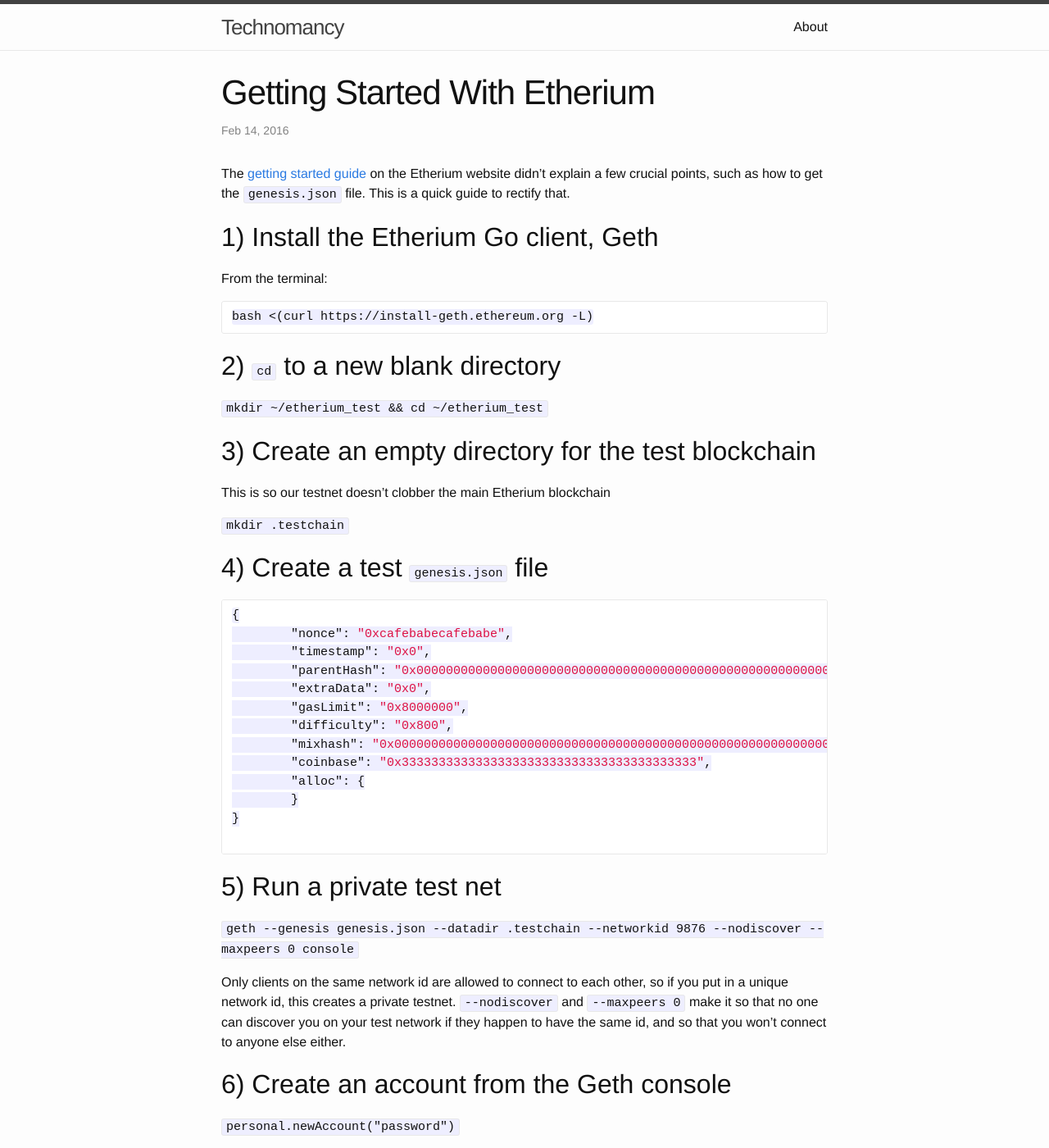
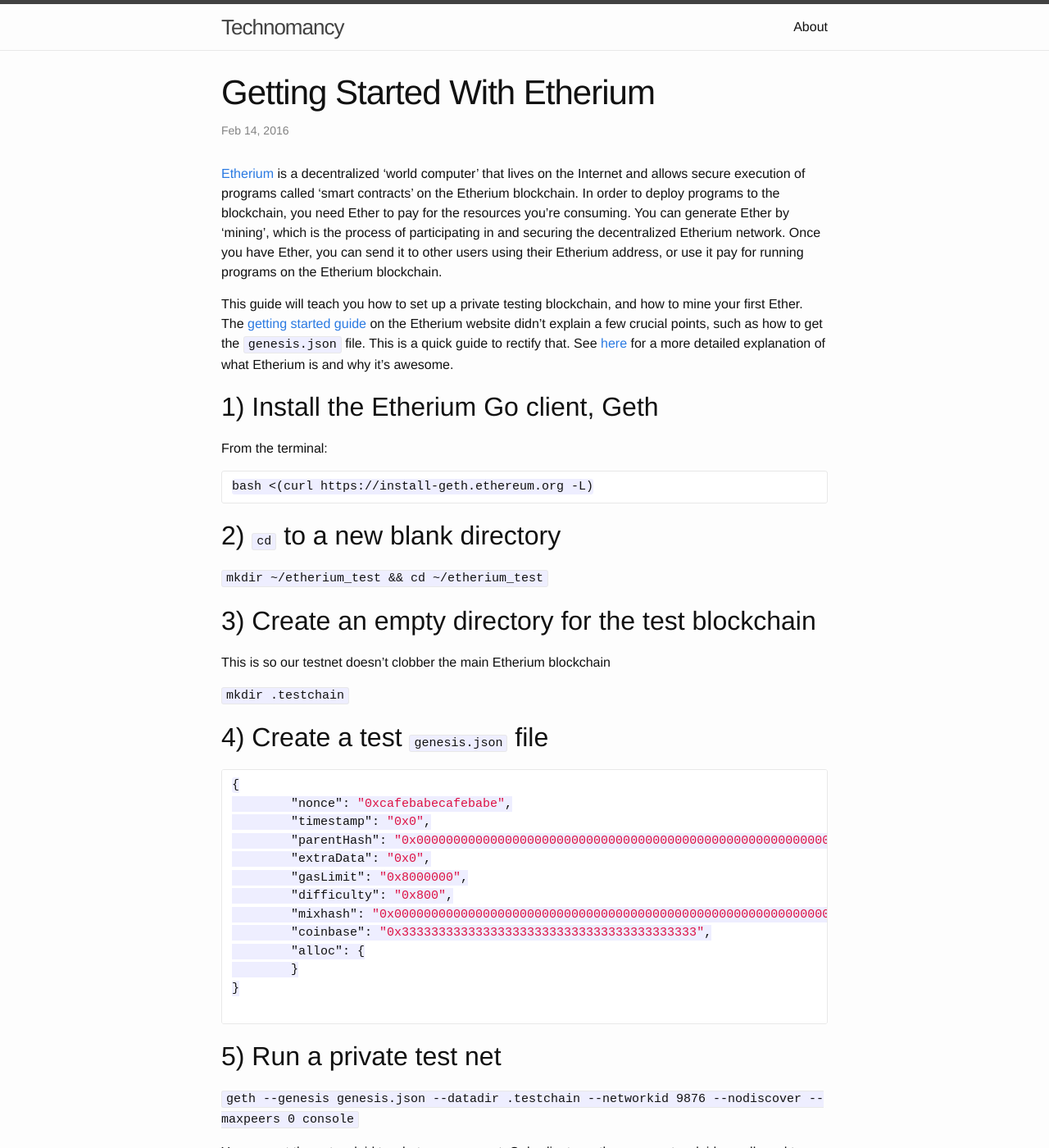
Before and after one commit to eliasbagley/eliasbagley.github.io, a Jekyll site: the page built from _posts/2016-02-14-getting-started-with-etherium.markdown, in a window 1280 px wide and 1400 px high. Shown: the whole window at 82% size. Built offline with Jekyll 4.4.1, drawn with Linux system fonts in a browser that asks for light colours; Markdown is read by kramdown in place of the engine named in the settings; comment, search, counter and statistics services are not loaded; some of the changed text lies outside the part shown.

Commit message:
Update the etherium post

```diff
--- a/_posts/2016-02-14-getting-started-with-etherium.markdown
+++ b/_posts/2016-02-14-getting-started-with-etherium.markdown
@@ -6,10 +6,11 @@ comments: true
 categories: etherium
 ---
 
-The [getting started guide][eth-get-started] on the Etherium website didn't explain a few crucial points, such as how to get the `genesis.json` file. This is a quick guide to rectify that.
+[Etherium][etherium-homepage] is a decentralized 'world computer' that lives on the Internet and allows secure execution of programs called 'smart contracts' on the Etherium blockchain. In order to deploy programs to the blockchain, you need Ether to pay for the resources you're consuming. You can generate Ether by 'mining', which is the process of participating in and securing the decentralized Etherium network. Once you have Ether, you can send it to other users using their Etherium address, or use it pay for running programs on the Etherium blockchain.
+
+This guide will teach you how to set up a private testing blockchain, and how to mine your first Ether. The [getting started guide][eth-get-started] on the Etherium website didn't explain a few crucial points, such as how to get the `genesis.json` file. This is a quick guide to rectify that. See [here][etherium-intro] for a more detailed explanation of what Etherium is and why it's awesome.
 
 ## 1) Install the Etherium Go client, Geth
-
 
 From the terminal:
 
@@ -49,7 +50,7 @@ This is so our testnet doesn't clobber the main Etherium blockchain
 
 `geth --genesis genesis.json --datadir .testchain --networkid 9876 --nodiscover --maxpeers 0 console`
 
-Only clients on the same network id are allowed to connect to each other, so if you put in a unique network id, this creates a private testnet. `--nodiscover` and `--maxpeers 0` make it so that no one can discover you on your test network if they happen to have the same id, and so that you won't connect to anyone else either.
+You can set the network id to whatever you want. Only clients on the same network id are allowed to connect to each other, so if you put in a unique network id, this creates a private testnet. `--nodiscover` and `--maxpeers 0` make it so that no one can discover you on your test network if they happen to have the same id, and so that you won't connect to anyone else either. The difficulty is set very low so that we can mine quickly.
 
 ## 6) Create an account from the Geth console
 
@@ -59,9 +60,7 @@ Only clients on the same network id are allowed to connect to each other, so if
 
 `eth.accounts[0]` will print your account address, and is your default account.
 
-## 8) Mine a couple blocks so you have some Ether to work with
-
-Ether is the currency of Etherium. The difficulty is set very low in `genesis.json` to allow for quick mining.
+## 8) Mine some blocks for that sweet Ether
 
 `miner.start(10)`
 
@@ -80,3 +79,5 @@ Now that you have Ether, you can follow the example on the etherium website to s
 
 [eth-get-started]:https://www.ethereum.org/cli
 [greeter-contract]:https://www.ethereum.org/greeter
+[etherium-intro]:https://ethereum.gitbooks.io/frontier-guide/content/ethereum.html
+[etherium-homepage]:https://www.ethereum.org/
```
